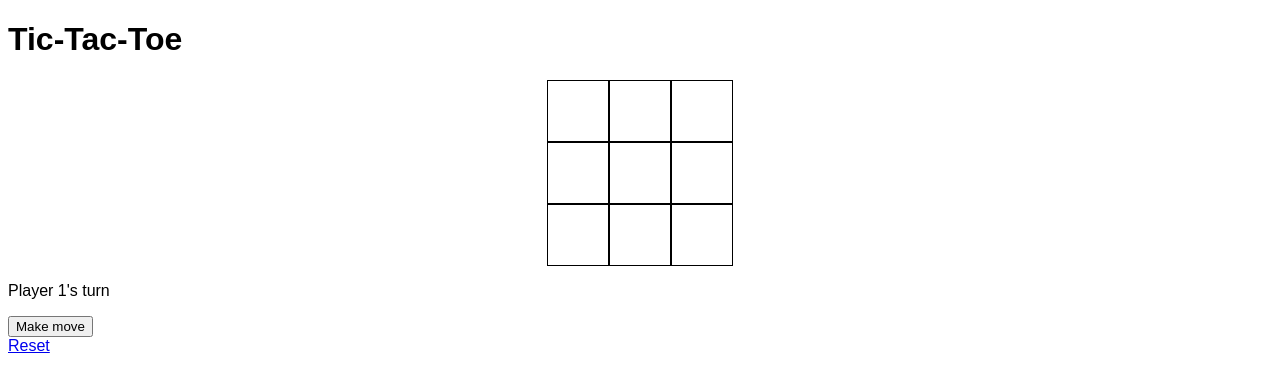
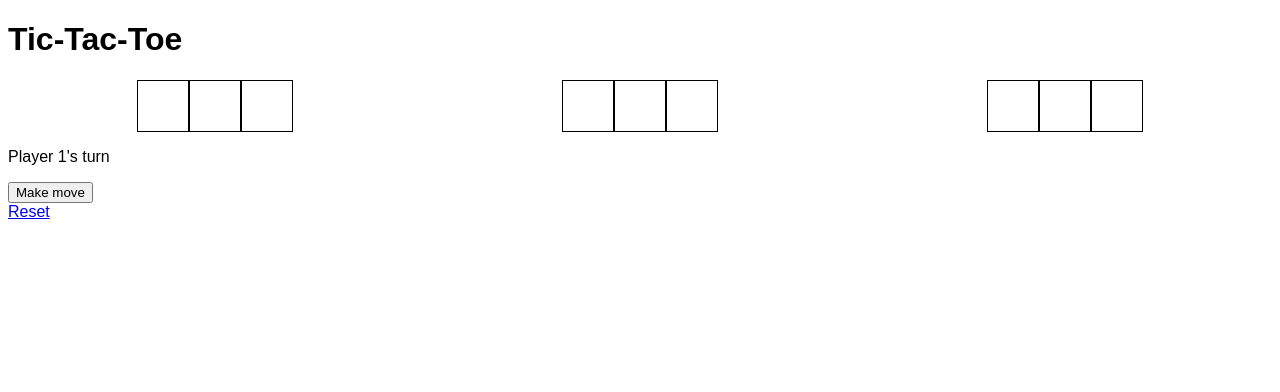
Before and after one commit to agayushi1503/tic-tac-toe-test, a Flask app: page / in a window 1280 px wide. Shown: the top 392 px of the page. Run offline with Flask 3, Linux system fonts and the light colour scheme.

Commit message:
Update static/style.css

```diff
--- a/static/style.css
+++ b/static/style.css
@@ -3,7 +3,7 @@ body {
     font-family: Arial, sans-serif;
 }
 
-.board {
+.game-board {
     display: grid;
     grid-template-columns: repeat(3, 1fr);
     grid-gap: 10px;
@@ -15,14 +15,18 @@ body {
 }
 
 .cell {
-  width: 60px;
-  height: 60px;
+    width: 50px;
+    height: 50px;
     border: 1px solid black;
+    text-align: center;
     font-size: 24px;
-  text-align: center;
 }
 
-.winner, .draw {
-  font-size: 32px;
-  text-align: center;
+.player-turn {
+    margin-top: 10px;
 }
+
+.winner {
+    margin-top: 10px;
+    font-weight: bold;
+}
```
Lines whose indentation alone changed are shown as unchanged.
